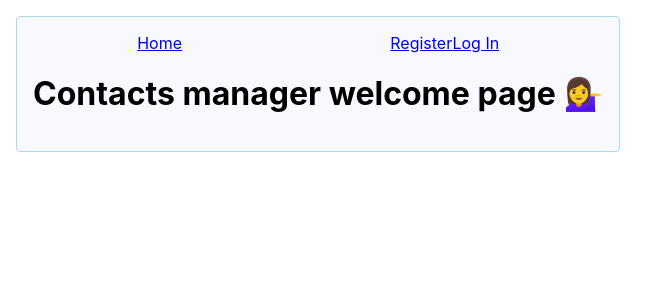
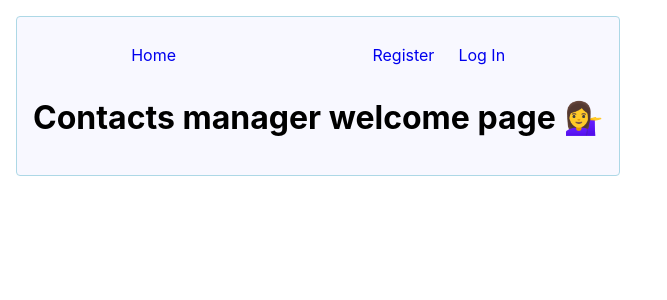
Before and after one commit to Andrew-Samoilov/goit-react-hw-08-phonebook, a React (Create React App) app: page / in a window 1280 px wide. Shown: the top 300 px of the page, without its empty margins (0-667 px from the left). Built offline with nearby package versions, Linux system fonts and the light colour scheme.

Commit message:
Add UserMenu component

```diff
--- a/src/components/navigate/AuthNav.js
+++ b/src/components/navigate/AuthNav.js
@@ -1,12 +1,13 @@
 import { NavLink } from 'react-router-dom';
+import css from './NavigateBar.module.css'
 
 export const AuthNav = () => {
     return (
-        <div>
-            <NavLink to="/register">
+        <div className={css.nav}>
+            <NavLink className={css.link} to="/register">
                 Register
             </NavLink>
-            <NavLink to="/login">
+            <NavLink className={css.link} to="/login">
                 Log In
             </NavLink>
         </div>
--- a/src/components/navigate/NavigateBar.jsx
+++ b/src/components/navigate/NavigateBar.jsx
@@ -10,7 +10,7 @@ export const NavigateBar = () => {
     return (
         <nav className={css.nav}>
 
-            <NavLink to="/" end>Home</NavLink>
+            <NavLink className={css.link} to="/" end>Home</NavLink>
             {isLoggedIn ? <UserMenu /> : <AuthNav />}
 
         </nav>
--- a/src/components/navigate/NavigateBar.module.css
+++ b/src/components/navigate/NavigateBar.module.css
@@ -1,4 +1,15 @@
-.nav{
+.nav {
     display: flex;
-    justify-content:space-around;
+    justify-content: space-around;
+    align-items: baseline;
 }
+
+.link {
+    /* display: inline-block; */
+    text-decoration: none;
+    padding: 12px;
+}
+
+.btn{
+   margin-left: 15px;
+}
--- a/src/components/navigate/UserMenu.js
+++ b/src/components/navigate/UserMenu.js
@@ -2,16 +2,17 @@ import { useDispatch } from 'react-redux';
 import { logOut } from 'redux/auth/operations';
 import { useAuth } from '../../hooks/useAuth';
 import { NavLink } from "react-router-dom";
+import css from './NavigateBar.module.css'
 
 export const UserMenu = () => {
     const dispatch = useDispatch();
     const { user } = useAuth();
 
     return (
-        <div>
-            <NavLink to="/contacts">Contacts</NavLink>
-            <p>Welcome, {user.name}</p>
-            <button type="button" onClick={() => dispatch(logOut())}>
+        <div className={css.nav}>
+            <NavLink className={css.link} to="/contacts">Contacts</NavLink>
+            <p>Welcome, <b>{user.name}!</b> {user.email}</p>
+            <button className={css.btn} type="button" onClick={() => dispatch(logOut())}>
                 Logout
             </button>
         </div>
```
